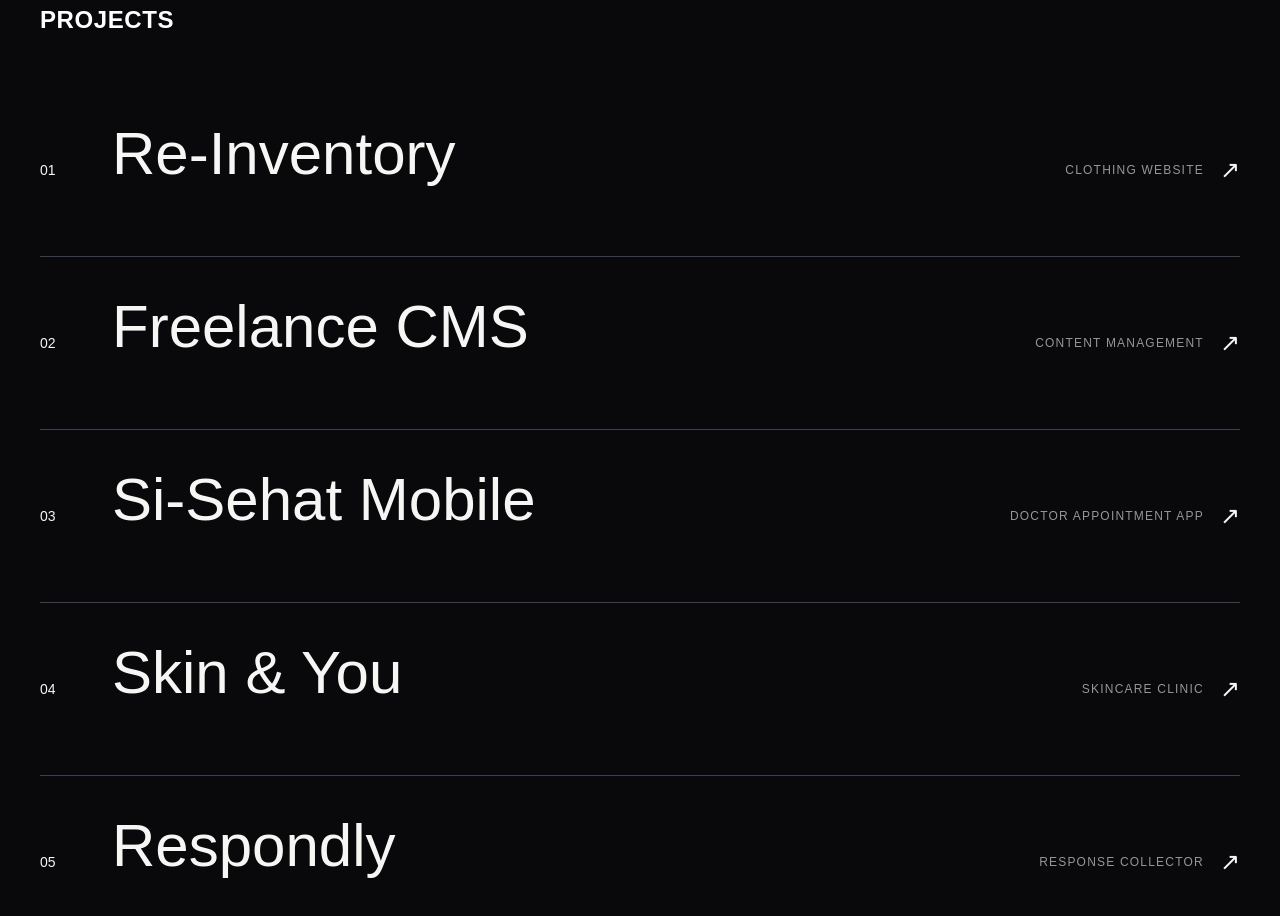
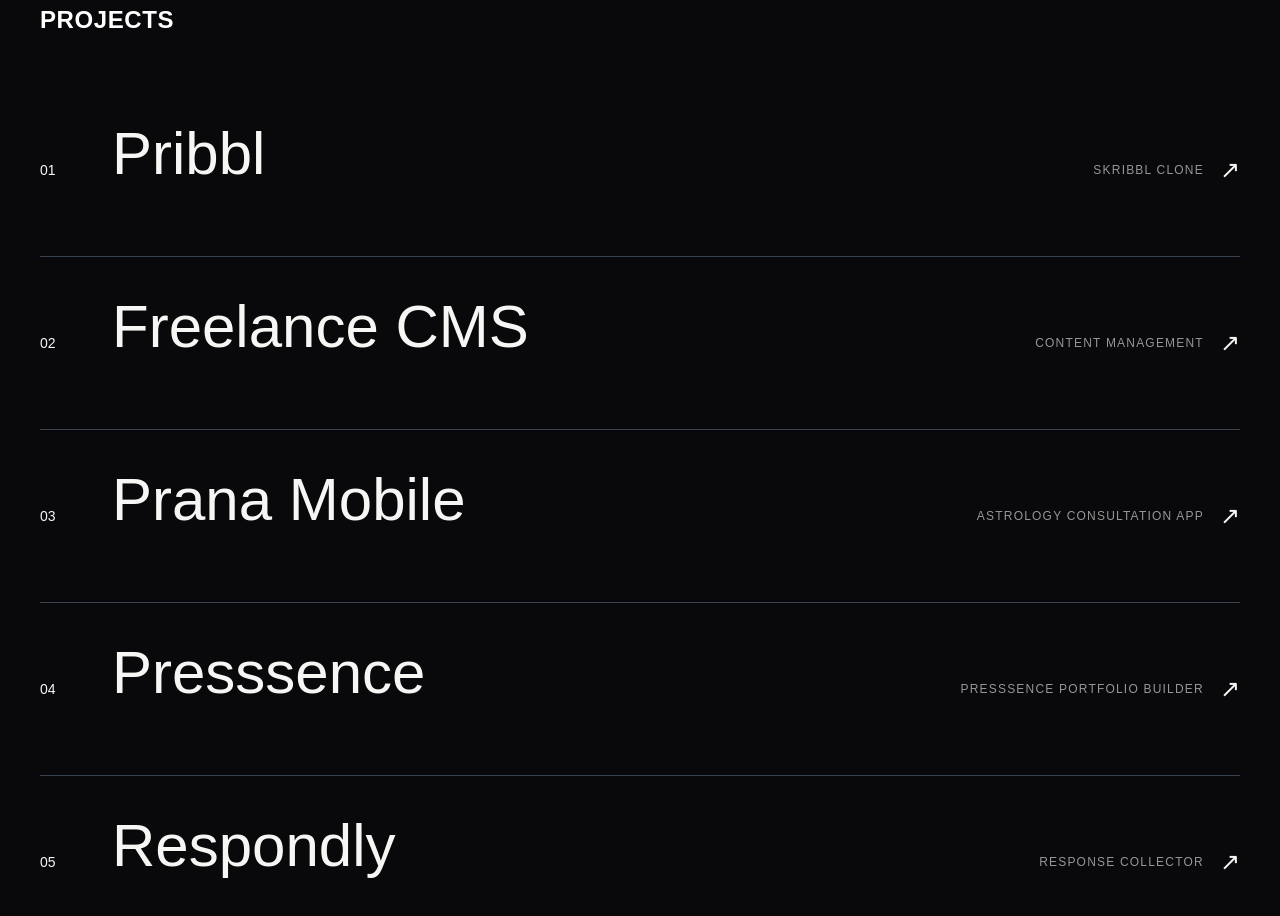
Before and after one commit to pr4th4meshh/p4-portfolio, a React (Vite) app: page / in a window 1280 px wide. Shown: the part 1720-2636 px from the top of the page. Built offline with nearby package versions, Linux system fonts and the light colour scheme.

Commit message:
chore: update projects

```diff
--- a/src/components/Projects.jsx
+++ b/src/components/Projects.jsx
@@ -10,11 +10,11 @@ const projects = [
   {
     id: 1,
     number: "01",
-    title: "Re-Inventory",
-    description: "CLOTHING WEBSITE",
+    title: "Pribbl",
+    description: "SKRIBBL CLONE",
     image: REINImage,
-    tech: ["React", "Next.js", "TypeScript", "RTK Query", "TailwindCSS"],
-    link: "https://github.com/pr4th4meshh/mern-store",
+    tech: ["React", "TypeScript", "Node.js", "Redis", "PostgreSQL", "Websockets", "Zustand", "Tanstack"],
+    link: "https://github.com/pr4th4meshh/skribbl",
   },
   {
     id: 2,
@@ -28,20 +28,20 @@ const projects = [
   {
     id: 3,
     number: "03",
-    title: "Si-Sehat Mobile",
-    description: "DOCTOR APPOINTMENT APP",
+    title: "Prana Mobile",
+    description: "ASTROLOGY CONSULTATION APP",
     image: DOCTORSImage,
     tech: ["React Native", "TypeScript", "Expo", "Expo Router"],
-    link: "https://github.com/pr4th4meshh/doctors-react-native-app",
+    link: "https://github.com/pr4th4meshh/astrology-mobile-app",
   },
   {
     id: 4,
     number: "04",
-    title: "Skin & You",
-    description: "SKINCARE CLINIC",
+    title: "Presssence",
+    description: "PRESSSENCE PORTFOLIO BUILDER",
     image: SKINCAREImage,
     tech: ["Next.js", "TypeScript", "MongoDB", "Mongoose", "TailwindCSS"],
-    link: "https://github.com/pr4th4meshh/book-appointment-mern",
+    link: "https://github.com/pr4th4meshh/presssence",
   },
   {
     id: 5,
```
